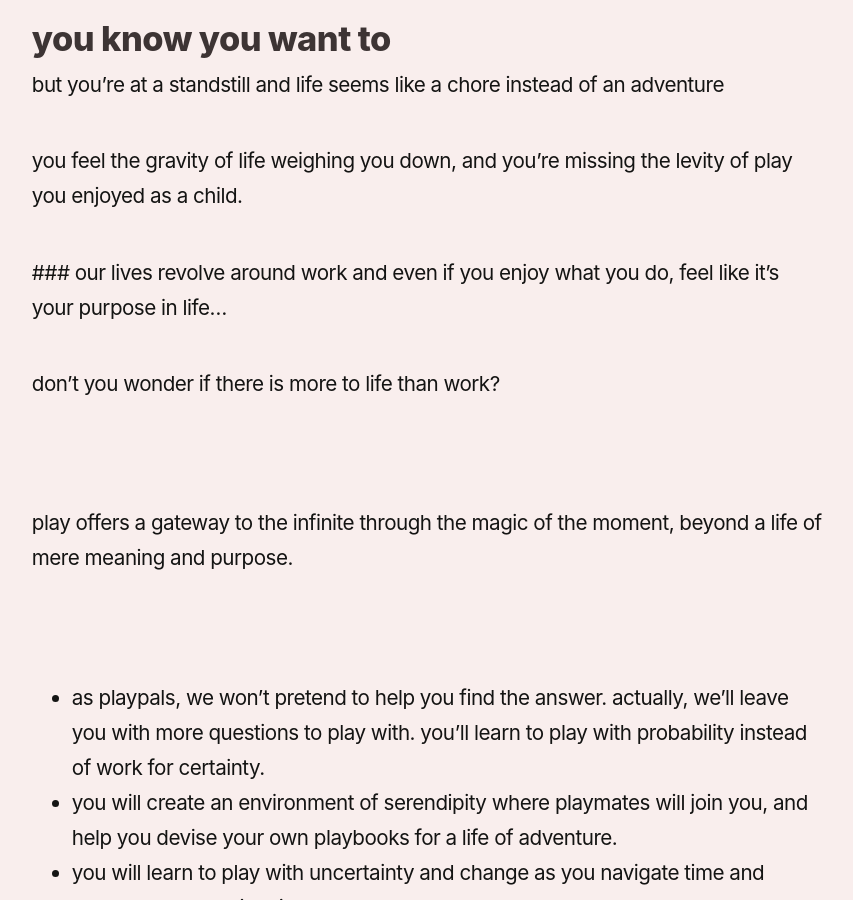
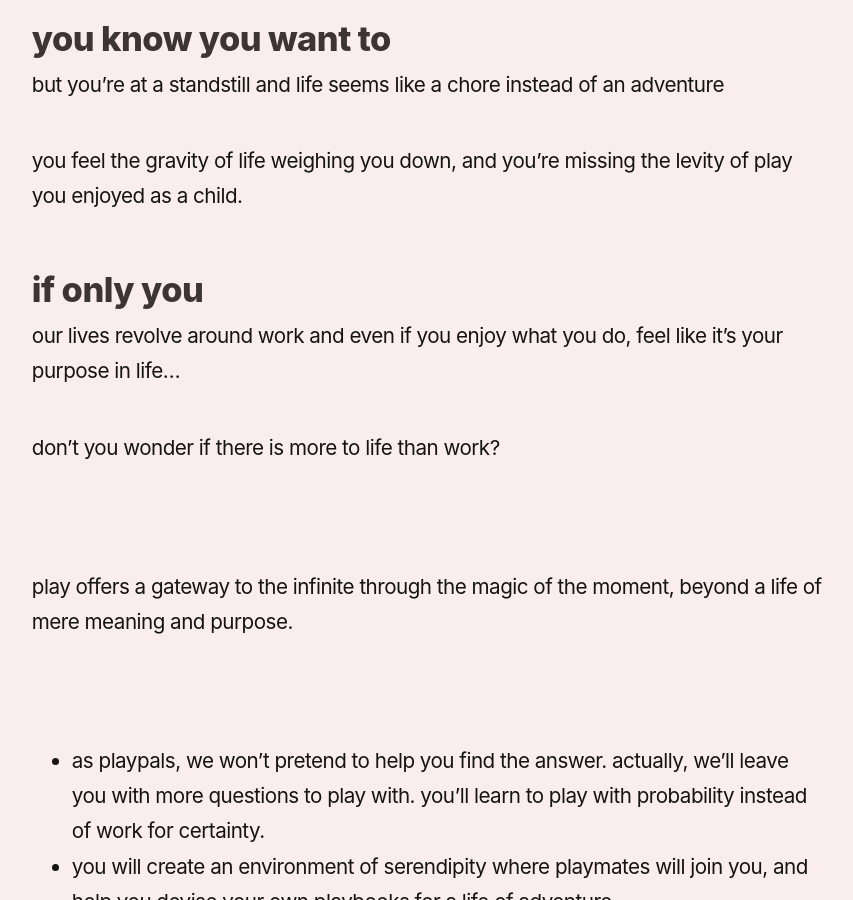
Before and after one commit to reddy2go/redgarden, a Jekyll site: the page built from _notes/playpen.md, in a window 1280 px wide and 900 px high, scrolled down 1128 px. Shown: the whole window, without its empty margins (45-898 px from the left). Built offline with Jekyll 4.4.1, drawn with Linux system fonts in a browser that asks for light colours; some web fonts are replaced; Markdown is read by kramdown in place of the engine named in the settings.

Commit message:
auto commit

```diff
--- a/_notes/playpen.md
+++ b/_notes/playpen.md
@@ -16,7 +16,7 @@ but you're at a standstill and life seems like a chore instead of an adventure
 
 you feel the gravity of life weighing you down, and you're missing the levity of play you enjoyed as a child.
 
-###
+### if only you
 our lives revolve around work and even if you enjoy what you do, feel like it's your purpose in life...
 
 don't you wonder if there is more to life than work?
```
